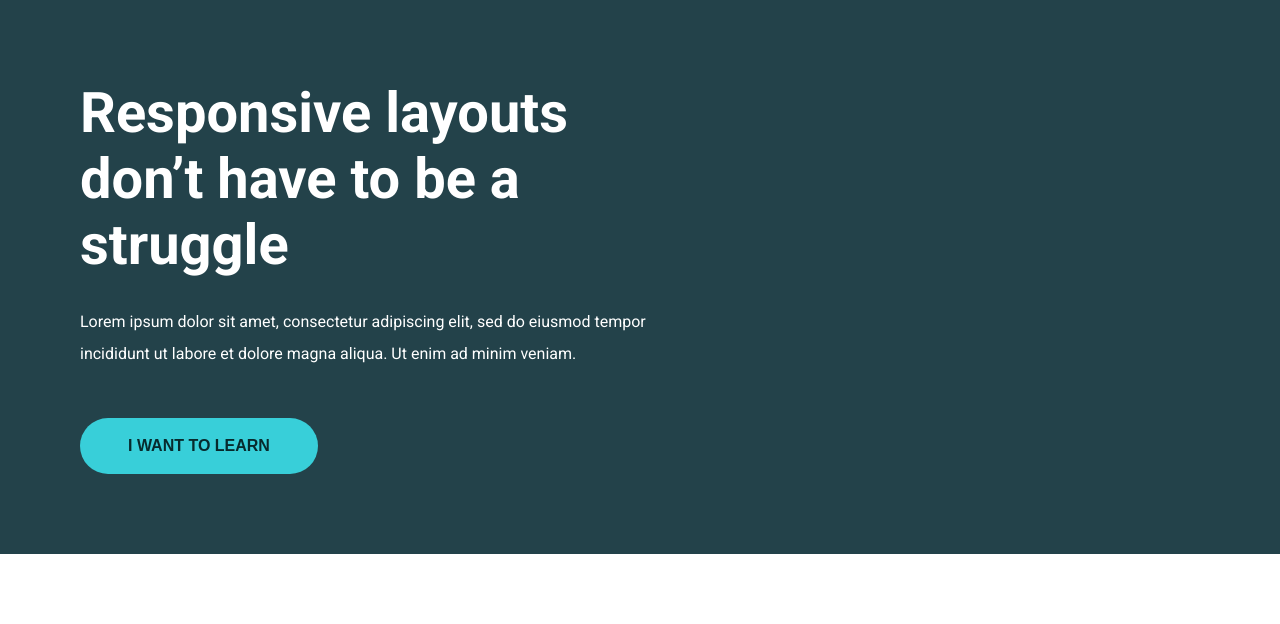
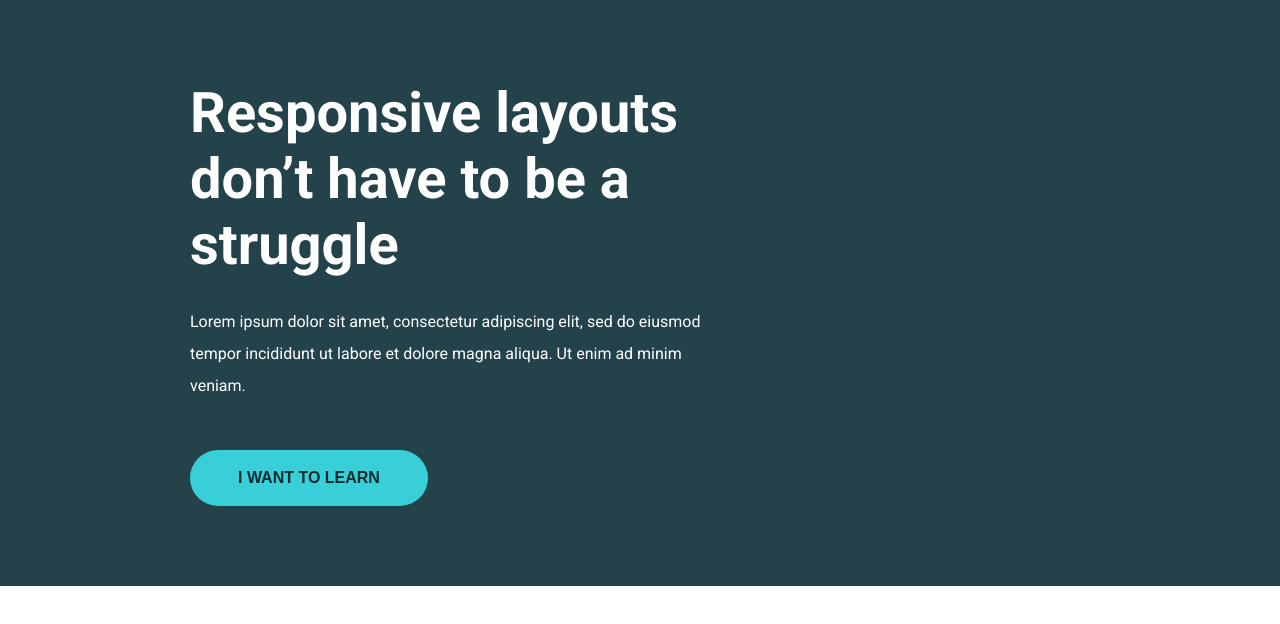
Before and after one commit to Franklyn883/Responsive-layouts, a plain HTML site: page index.html in a window 1280 px wide. Drawn offline with Linux system fonts and the light colour scheme.

Commit message:
Edit index.html and style.css

```diff
--- a/index.html
+++ b/index.html
@@ -13,20 +13,21 @@
     <link rel="stylesheet" href="style.css" />
   </head>
   <body>
+    <div class="hero">
       <div class="container">
-      <div class="hero">
+        <div class="hero__text">
           <h1 class="hero-title">
             Responsive layouts don’t have to be a struggle
           </h1>
           <p>
             Lorem ipsum dolor sit amet, consectetur adipiscing elit, sed do
-          eiusmod tempor incididunt ut labore et dolore magna aliqua. Ut enim ad
-          minim veniam.
+            eiusmod tempor incididunt ut labore et dolore magna aliqua. Ut enim
+            ad minim veniam.
           </p>
           <button>I want to learn</button>
         </div>
       </div>
-
+    </div>
     <script src="" async defer></script>
   </body>
 </html>
--- a/style.css
+++ b/style.css
@@ -4,20 +4,23 @@
   box-sizing: border-box;
   margin: 0;
   padding: 0;
+
 }
 
 .container{
+  max-width: 900px;
+  width: 80vw;
+  margin: 0 auto;
+}
+.hero{
   background-color:#23424A;
   color: white;
   font-family: 'Press Start 2P', cursive;
-font-family: 'Roboto', sans-serif;
-  padding:5em;
-
+  font-family: 'Roboto', sans-serif;
+  padding:5em 0;
 }
-.hero{
-  width: 50vw;
-  max-width: 600px;
-
+.hero__text{
+  width: 60%;
 }
 .hero-title{
 font-weight: 900;
```
Lines whose indentation alone changed are shown as unchanged.
